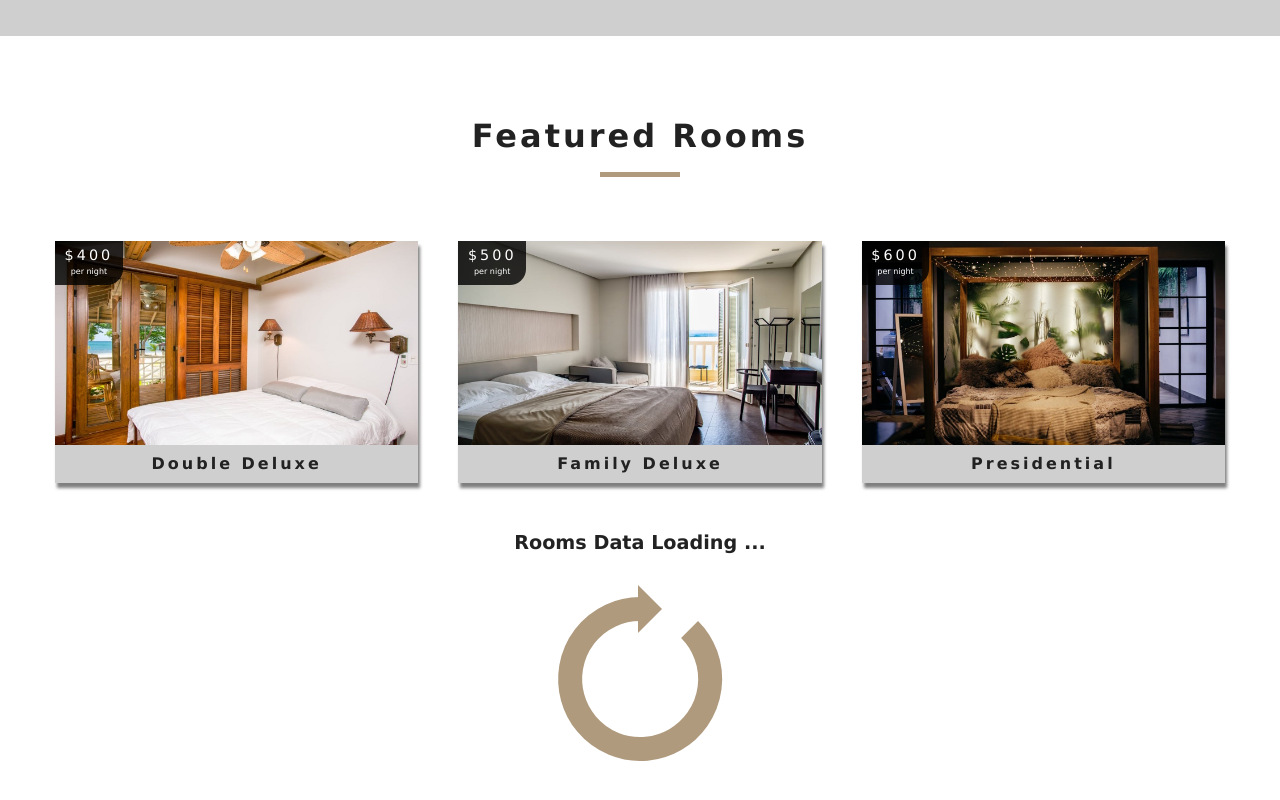
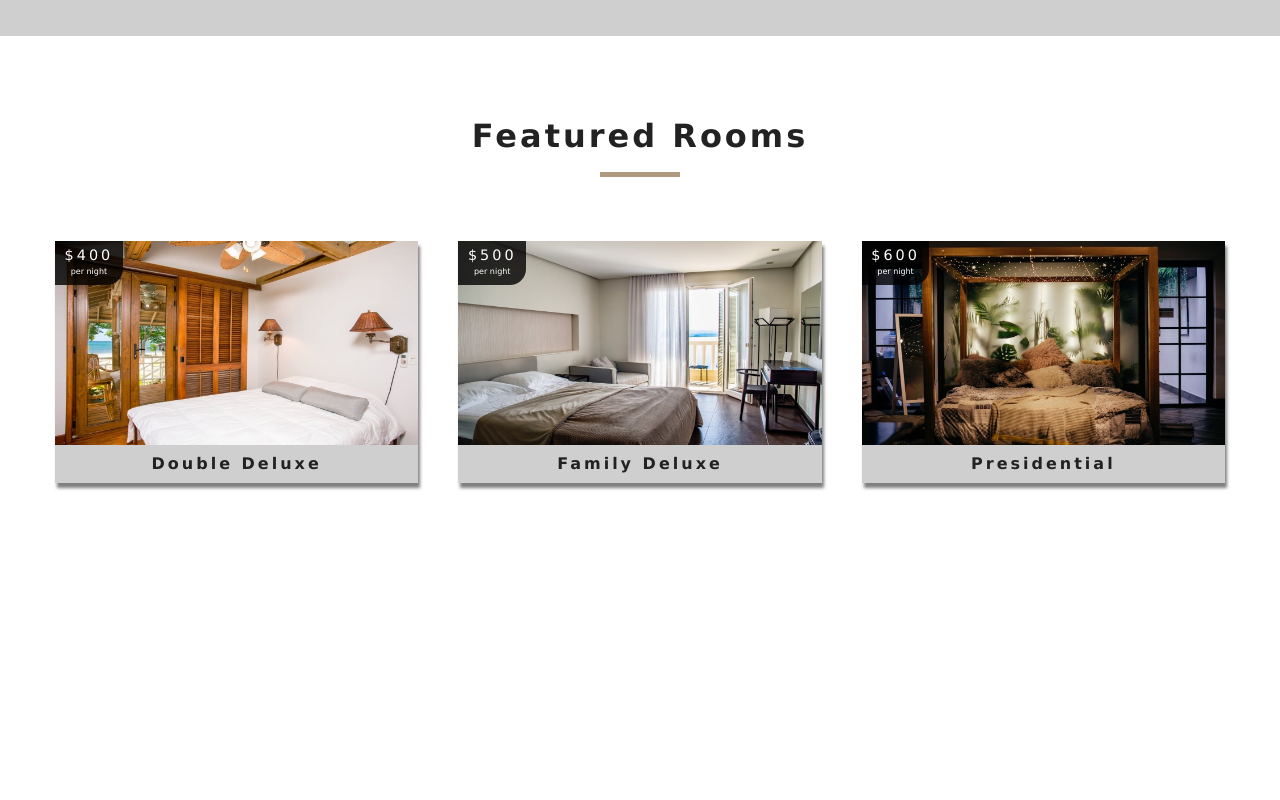
Before and after one commit to milosmijakovac/resort-local, a React (Create React App) app: page / in a window 1280 px wide. Shown: the part 1243-2043 px from the top of the page. After the commit the page ends 1806 px from the top, so only its background shows below. Built offline with nearby package versions, Linux system fonts and the light colour scheme.

Commit message:
FeaturedRooms loading fixed

```diff
--- a/src/components/FeaturedRooms.js
+++ b/src/components/FeaturedRooms.js
@@ -15,7 +15,6 @@ class FeaturedRooms extends Component {
       <section className="featured-rooms">
         <Title title="featured rooms" />
         <div className="featured-rooms-center">{loading ? <Loading /> : rooms}</div>
-        <Loading />
       </section>
     );
   }
```
